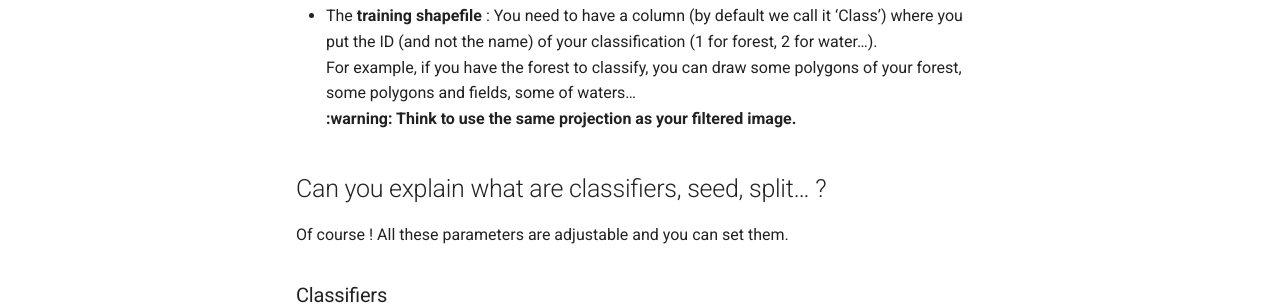
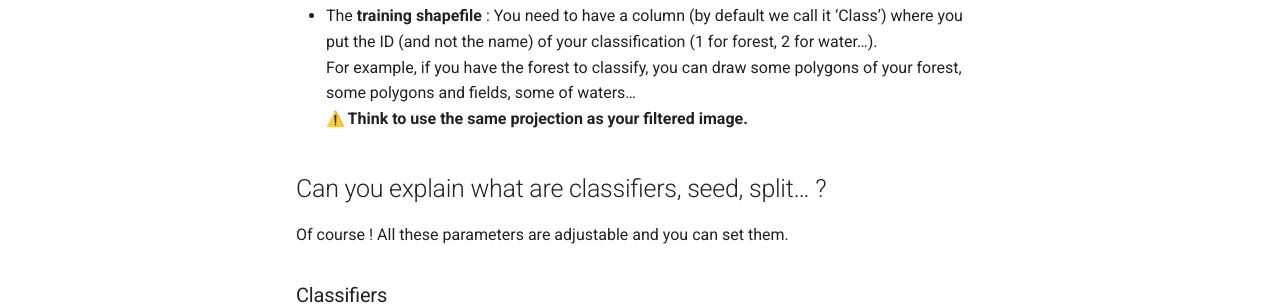
Before and after one commit to Team-SI-SIG/documentation, an MkDocs documentation site: the page built from docs/historicalmap/en/Training.md, in a window 1280 px wide and 1397 px high. Shown: the part 416-721 px from the top of the window. Built offline with MkDocs 1.6.1 and Material for MkDocs 9.7.7, drawn with Linux system fonts in a browser that asks for light colours; nearby versions of some CDN libraries; emoji names are drawn with the system emoji font; comment, search, counter and statistics services are not loaded.

Commit message:
[Add] Icons & emojis MkDocs extension

```diff
--- a/mkdocs.yml
+++ b/mkdocs.yml
@@ -46,6 +46,10 @@ markdown_extensions:
           class: mermaid
           format: !!python/name:pymdownx.superfences.fence_div_format
   - pymdownx.smartsymbols
+  - attr_list
+  - pymdownx.emoji:
+      emoji_index: !!python/name:materialx.emoji.twemoji
+      emoji_generator: !!python/name:materialx.emoji.to_svg
   - meta
   - toc:
       # insert a blank space before the character
```
